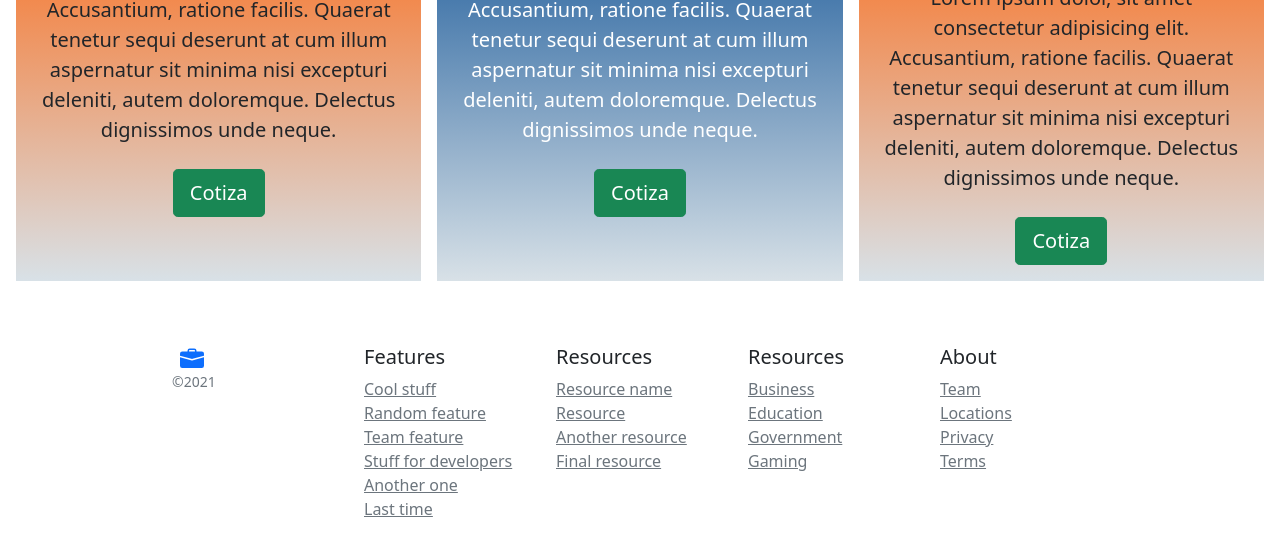
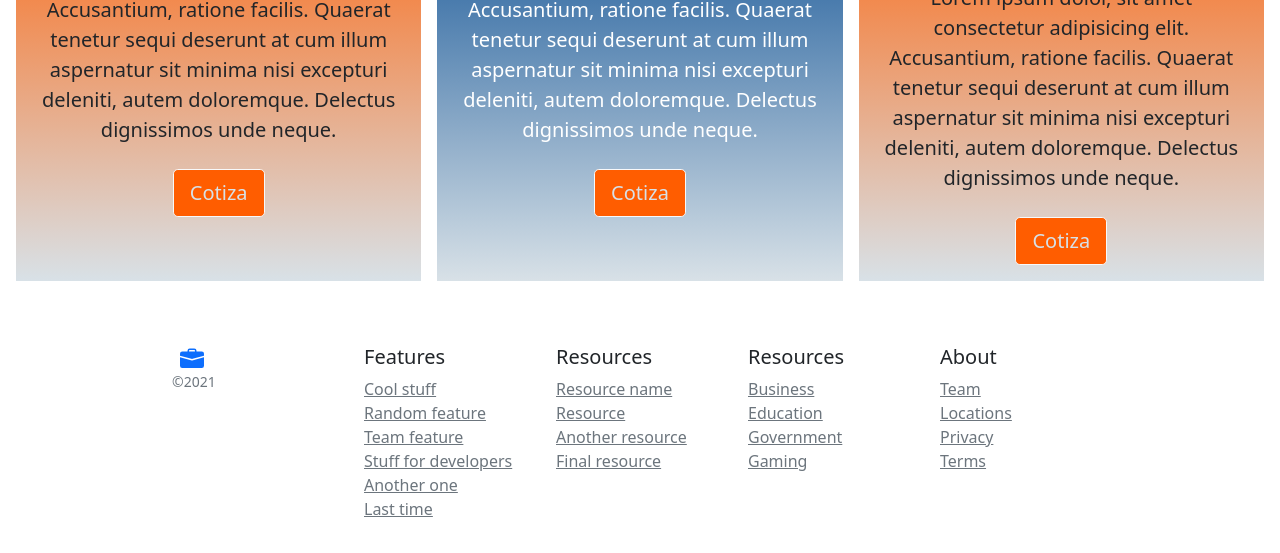
Before and after one commit to NestorLeon/TodoSeguros, a plain HTML site: page index.html in a window 1280 px wide. Shown: the part 241-794 px from the top of the page. Drawn offline with Linux system fonts and the light colour scheme.

Commit message:
Add files via upload

```diff
--- a/index.html
+++ b/index.html
@@ -82,21 +82,21 @@
         <h2 class="display-6">Autos</h2>
         <p class="lead">Lorem ipsum dolor, sit amet consectetur adipisicing elit. Accusantium, ratione facilis. Quaerat tenetur sequi deserunt at cum illum aspernatur sit minima nisi excepturi deleniti, autem doloremque. Delectus dignissimos unde neque.</p>
       </div>
-      <button class="btn btn-success btn-lg bg-paleta2">Cotiza</button>
+      <button class="btn btn-light btn-lg bg-btn-1">Cotiza</button>
     </div>
     <div class="my-card bg-paleta1-grad me-md-3 py-3 pt-3 px-3 pt-md-3 px-md-3 text-center text-white overflow-hidden">
       <div class="my-1 py-1">
         <h2 class="display-6">Vida</h2>
         <p class="lead">Lorem ipsum dolor, sit amet consectetur adipisicing elit. Accusantium, ratione facilis. Quaerat tenetur sequi deserunt at cum illum aspernatur sit minima nisi excepturi deleniti, autem doloremque. Delectus dignissimos unde neque.</p>
       </div>
-      <button class="btn btn-success btn-lg bg-paleta2">Cotiza</button>
+      <button class="btn btn-light btn-lg bg-btn-1">Cotiza</button>
     </div>
     <div class="my-card bg-paleta4-grad me-md-3 py-3 pt-3 px-3 pt-md-3 px-md-3 text-center overflow-hidden">
       <div class="my-1 p-1">
         <h2 class="display-6">Gastos Médicos Mayores</h2>
         <p class="lead">Lorem ipsum dolor, sit amet consectetur adipisicing elit. Accusantium, ratione facilis. Quaerat tenetur sequi deserunt at cum illum aspernatur sit minima nisi excepturi deleniti, autem doloremque. Delectus dignissimos unde neque.</p>
       </div>
-      <button class="btn btn-success btn-lg bg-paleta2">Cotiza</button>
+      <button class="btn btn-light btn-lg bg-btn-1">Cotiza</button>
     </div>
   </div>
 
```
